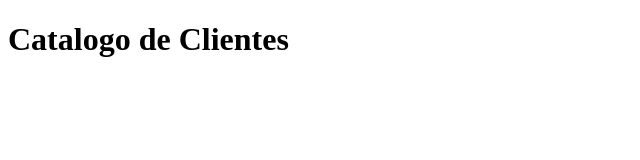
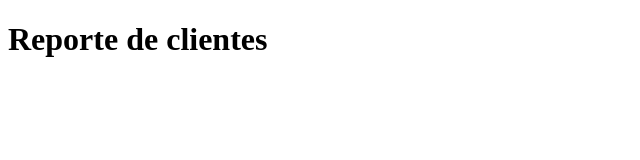
Before and after one commit to AIKONSOX/clientes, a plain HTML site: page index.html in a window 1280 px wide. Shown: the whole page, without its empty margins (0-640 px from the left). Drawn offline with Linux system fonts and the light colour scheme.

Commit message:
Se modifico el encabezado

```diff
--- a/index.html
+++ b/index.html
@@ -7,6 +7,7 @@
     <title>Document</title>
 </head>
 <body>
-    <h1>Catalogo de Clientes</h1>
+    <h1 id="encabezado">Catalogo de Clientes</h1>
 </body>
+<script src="index.js"></script>
 </html>
--- /dev/null
+++ b/index.js
@@ -0,0 +1 @@
+document.querySelector('#encabezado').textContent='Reporte de clientes';
```
